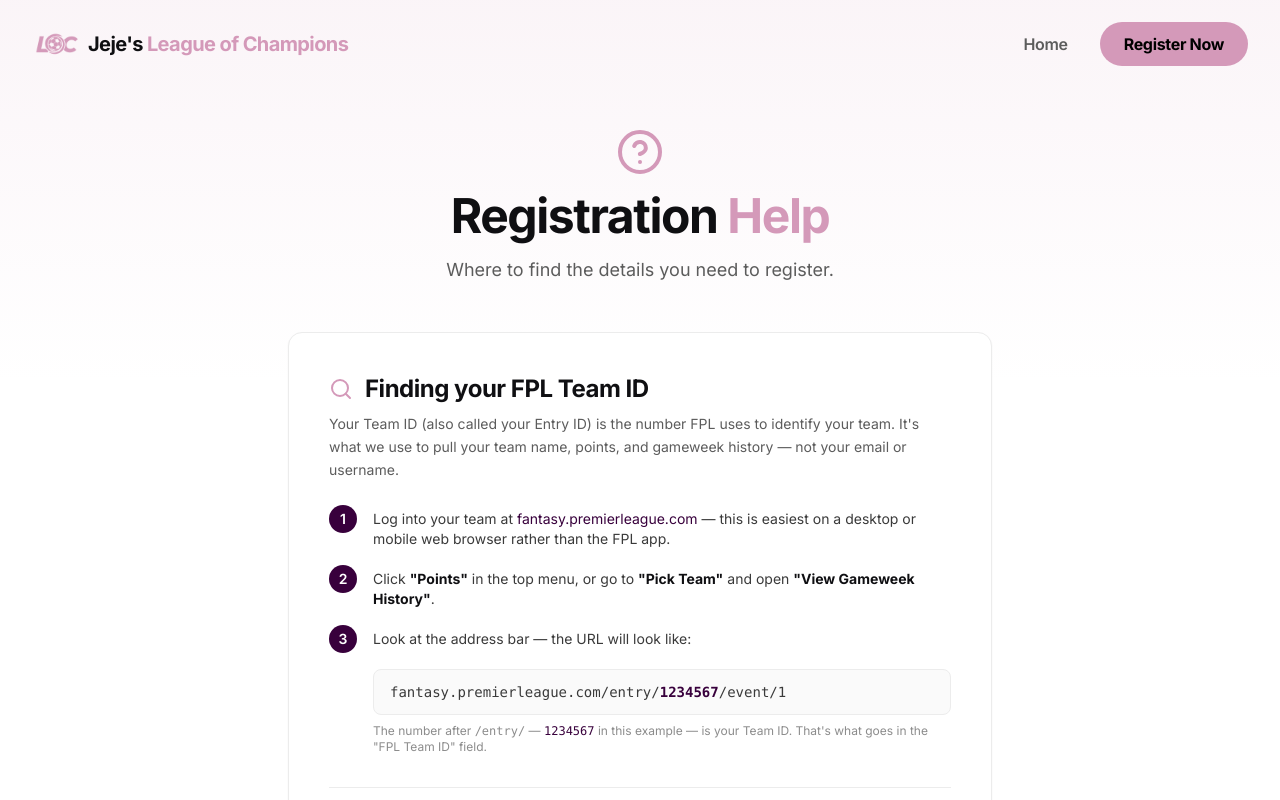
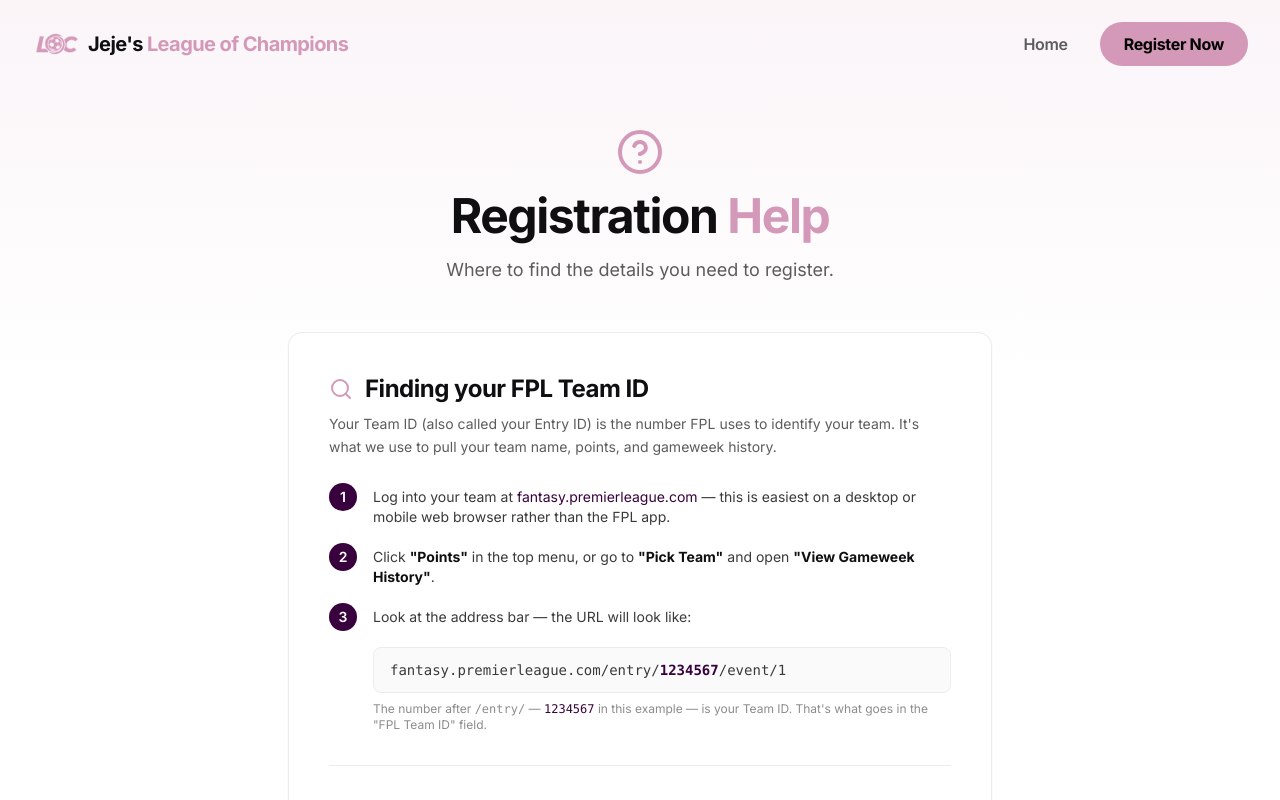
Before and after one commit to TheErujeje/jeje-loc-landing-registration, a Next.js app: page /help in a window 1280 px wide. Shown: the top 800 px of the page. Built offline with nearby package versions, Linux system fonts and the light colour scheme.

Commit message:
trigger push

```diff
--- a/app/help/page.tsx
+++ b/app/help/page.tsx
@@ -31,7 +31,7 @@ export default function HelpPage() {
             </h2>
             <p className="text-ink-600 text-sm leading-relaxed mb-6">
               Your Team ID (also called your Entry ID) is the number FPL uses to identify your team. It&apos;s
-              what we use to pull your team name, points, and gameweek history — not your email or username.
+              what we use to pull your team name, points, and gameweek history.
             </p>
 
             <ol className="space-y-4">
```
